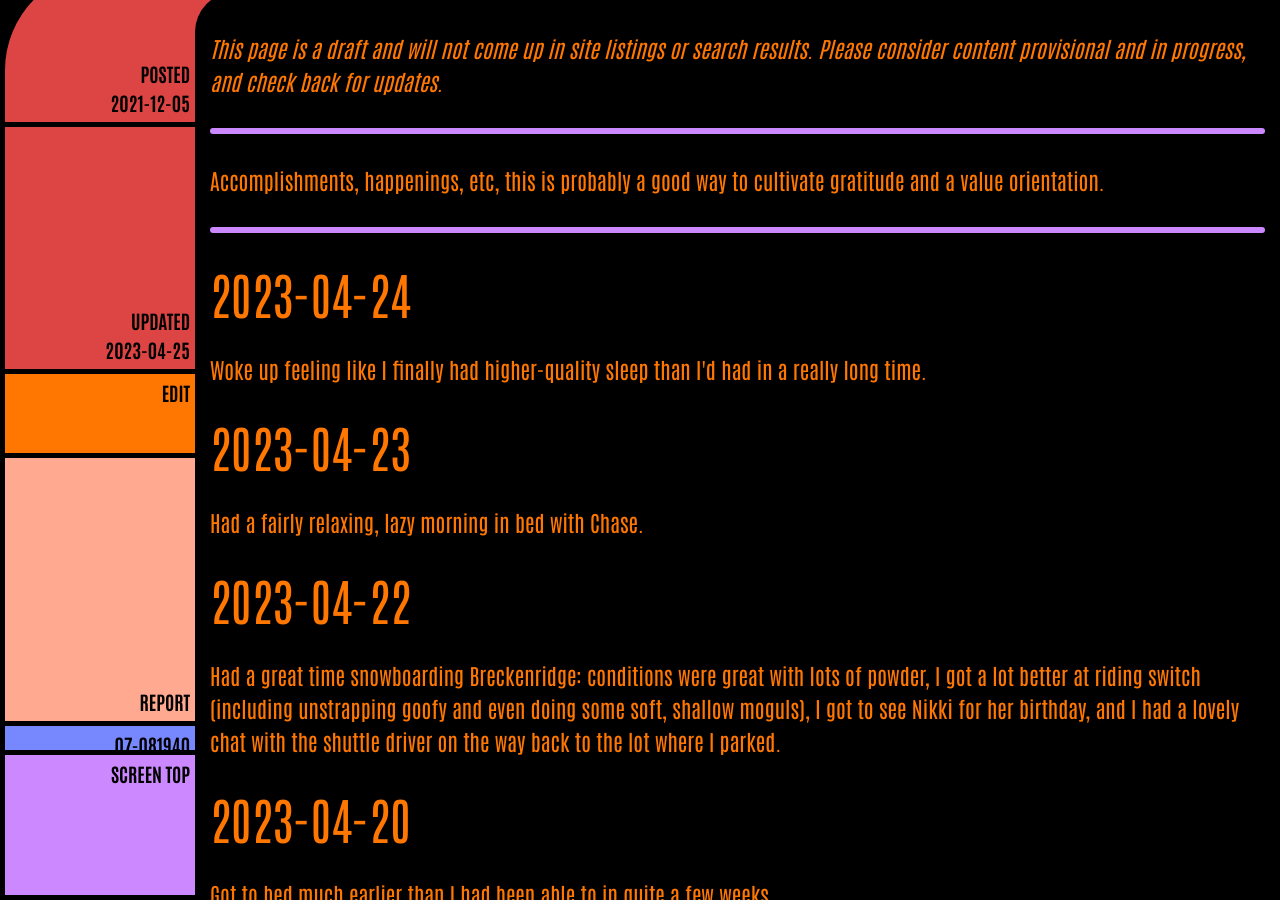
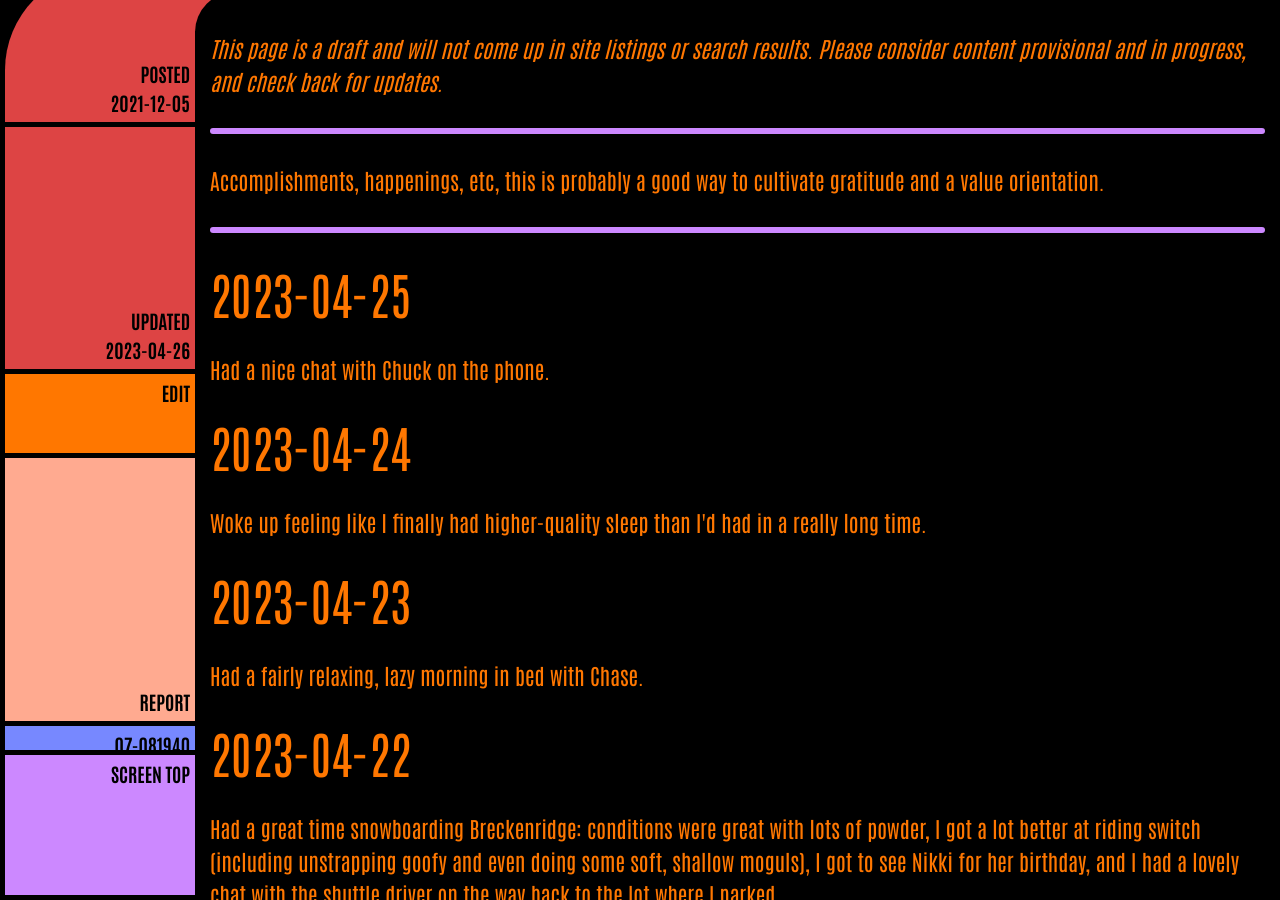
Before and after one commit to ArthurZey/arthurzey.github.io, a Jekyll site: the page built from _pages/one-good-thing.md, in a window 1280 px wide and 900 px high, scrolled down 333 px. Built offline with Jekyll 4.4.1, drawn with Linux system fonts in a browser that asks for light colours.

Commit message:
added 2023-04-25

```diff
--- a/_pages/one-good-thing.md
+++ b/_pages/one-good-thing.md
@@ -2,12 +2,15 @@
 title: One Good Thing
 description: "Accomplishments, happenings, etc, this is probably a good way to cultivate gratitude and a value orientation."
 date: "2021-12-05"
-last_modified_at: "2023-04-25T00:48:19+00:00"
+last_modified_at: "2023-04-26T18:05:28+00:00"
 tags:
   - happenings
   - draft
 sitemap: false
 ---
+## 2023-04-25
+Had a nice chat with Chuck on the phone.
+
 ## 2023-04-24
 Woke up feeling like I finally had higher-quality sleep than I'd had in a really long time.
 
```
